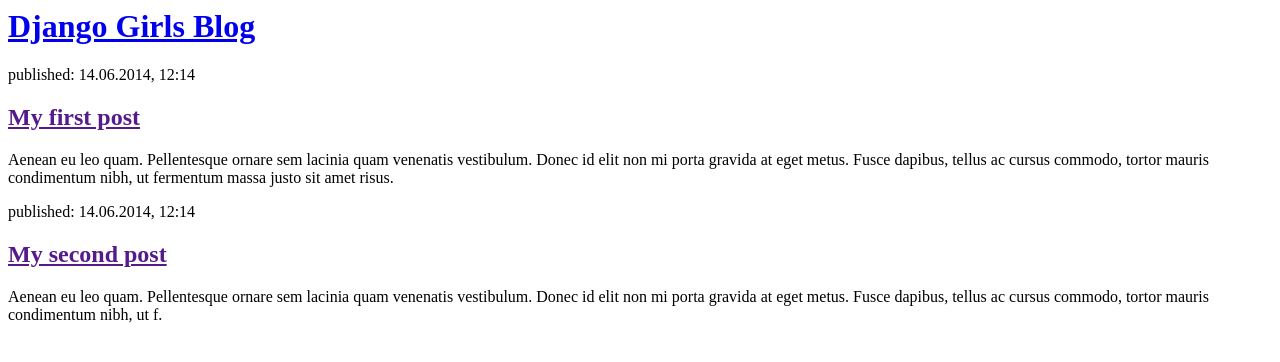
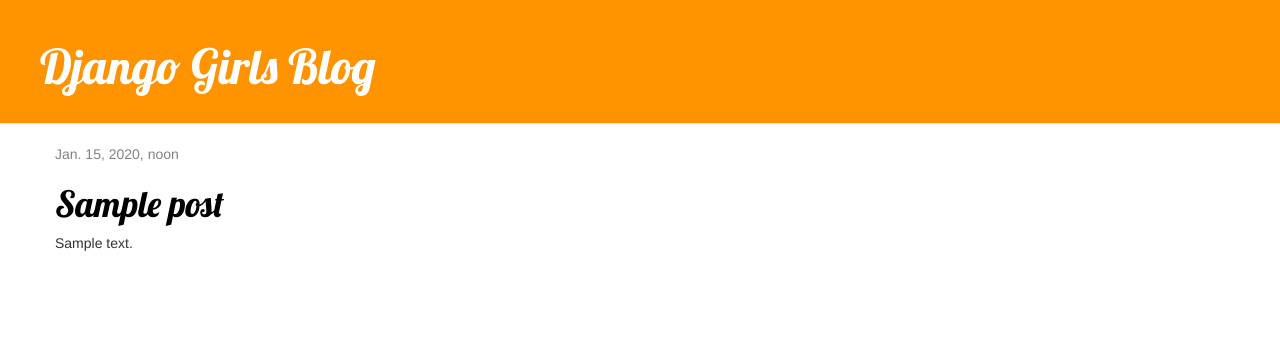
Before and after one commit to kpi-web-guild/django-girls-blog-l1storez, a Django app: page / in a window 1280 px wide. Shown: the top 362 px of the page. Run offline with Django 3.2, Linux system fonts and the light colour scheme; tables that the repository leaves empty hold one stand-in row (values such as "Sample post"); some libraries are stand-ins or nearby versions.

Commit message:
Create a template link to a post's detail

```diff
--- a/djangogirls/blog/templates/blog/post_list.html
+++ b/djangogirls/blog/templates/blog/post_list.html
@@ -1,22 +1,13 @@
-<html>
-    <head>
-        <title>Django Girls blog</title>
-    </head>
-    <body>
-        <div>
-            <h1><a href="/">Django Girls Blog</a></h1>
+{% extends 'blog/base.html' %}
+
+{% block content %}
+    {% for post in posts %}
+        <div class="post">
+            <div class="date">
+                {{ post.published_date }}
+            </div>
+            <h1><a href="{% url 'post_detail' pk=post.pk %}">{{ post.title }}</a></h1>
+            <p>{{ post.text|linebreaksbr }}</p>
         </div>
-
-        <div>
-            <p>published: 14.06.2014, 12:14</p>
-            <h2><a href="">My first post</a></h2>
-            <p>Aenean eu leo quam. Pellentesque ornare sem lacinia quam venenatis vestibulum. Donec id elit non mi porta gravida at eget metus. Fusce dapibus, tellus ac cursus commodo, tortor mauris condimentum nibh, ut fermentum massa justo sit amet risus.</p>
-        </div>
-
-        <div>
-            <p>published: 14.06.2014, 12:14</p>
-            <h2><a href="">My second post</a></h2>
-            <p>Aenean eu leo quam. Pellentesque ornare sem lacinia quam venenatis vestibulum. Donec id elit non mi porta gravida at eget metus. Fusce dapibus, tellus ac cursus commodo, tortor mauris condimentum nibh, ut f.</p>
-        </div>
-    </body>
-</html>
+    {% endfor %}
+{% endblock %}
```
